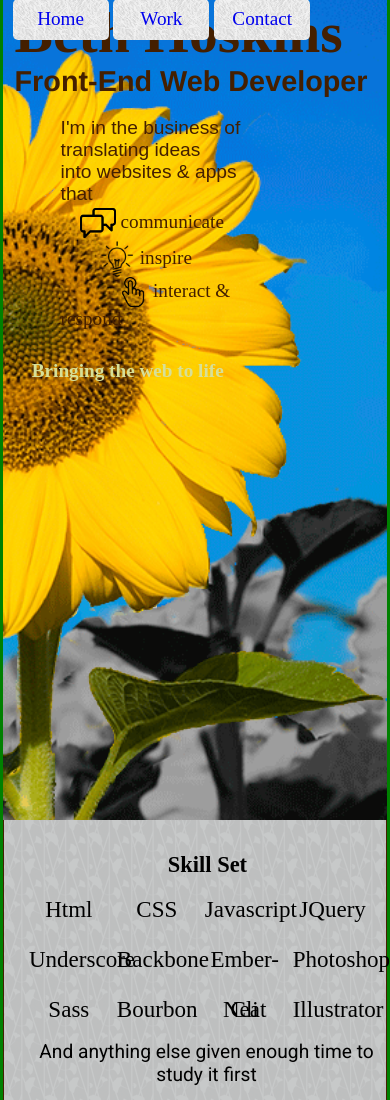
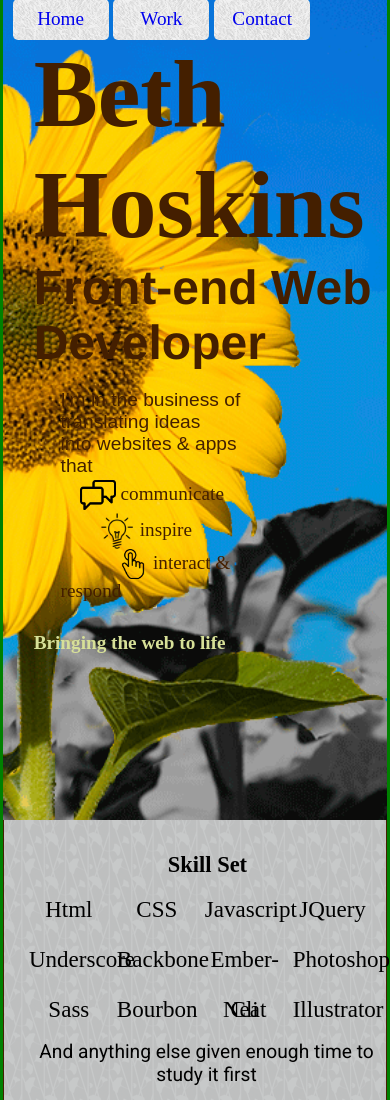
Before and after one commit to bhoskins/portfolio, a website: page index.html in a window 390 px wide. Shown: the top 1100 px of the page. Drawn offline with Linux system fonts and the light colour scheme; a web font is replaced by a local one.

Commit message:
added js for responsive name text

```diff
--- a/index.html
+++ b/index.html
@@ -59,7 +59,7 @@
       Beth Hoskins
     </h1>
     <h1 class="header-subtitle header-text">
-      Front-End Web Developer
+      Front-end Web Developer
     </h1>
     </div><!-- .header-text-block -->
 
@@ -286,17 +286,9 @@
 
       </p>
 
-
-
     </div><!--.neat-block .bio-wrapper -->
 
-
-
-
   </div><!-- .main-content-wrapper -->
-
-
-
 
 <script src="bower_components/jquery/dist/jquery.js"></script>
 <script src="bower_components/underscore/underscore.js"></script>
--- a/scripts/main.js
+++ b/scripts/main.js
@@ -26,8 +26,15 @@ $(document).ready(function(){
     $('.work-wrap, .contact-wrap').height(height);
 
 
+function textFit(){
+  var nameWidth = $('.name-text').width();
+  var nameWRatio = nameWidth / viewWidth  ;
+  // Starting size 5em for name and 2.5em for subtitle
+  $('.name-text').css('font-size', (nameWRatio * 5) + 'em');
+  $('.header-subtitle').css('font-size', (nameWRatio * 2.5) + 'em');
+}
 
-
+$(window).on('resize', textFit);
 
 
     $('.js-communicate').hover(function(){
--- a/styles/main.scss
+++ b/styles/main.scss
@@ -22,10 +22,13 @@ $header-p-padding-left: 3em;
 $header-padding-bottom-xlarge: 6em;
 $header-padding-bottom-large: 1em;
 $header-padding-bottom-small: 0;
+$header-margin-top: 2em;
+$header-margin-left: 8%;
+$header-text-margin-left: 15%;
 
 $tagline-line-height: 1em;
 $tagline-margin-top: 1.6em;
-$tagline-margin-left: 1.5em;
+$tagline-margin-left: 8%;
 
 $main-content-border: 1px solid #441F00; //dark brown
 $main-content-border-color: #441F00; //dark brown
@@ -46,8 +49,8 @@ $name-font-family: 'Droid Serif, serif';
 $header-p-font-family: arial, sanserif;
 $tagline-font-family: $name-font-family;
 
-$header-name-size: 3em; //4
-$header-subtitle-size: 1.5em; //2.2
+$header-name-size: 5em; //4
+$header-subtitle-size: 2.5em; //2.2
 
 $header-p-font-size: 1em;
 
@@ -358,14 +361,16 @@ ul, li, a {
   position: relative;
   top: 0;
   left: 0;
+  margin-top: $header-margin-top;
+  margin-left: $header-margin-left;
   //padding-top: $header-text-block-margin;
-  padding-left: $header-text-block-margin;
+  //padding-left: $header-text-block-margin;
 }
 
 .header-p-text {
   position: relative;
   margin-top: $header-p-margin-top;
-  margin-left: $header-p-padding-left;
+  margin-left: $header-text-margin-left;
   padding-top: $header-p-padding-top;
   //padding-left: $header-p-padding-left;
   font-family: $header-p-font-family;
```
Also changed, not shown: styles/main.css, 1 other file.
